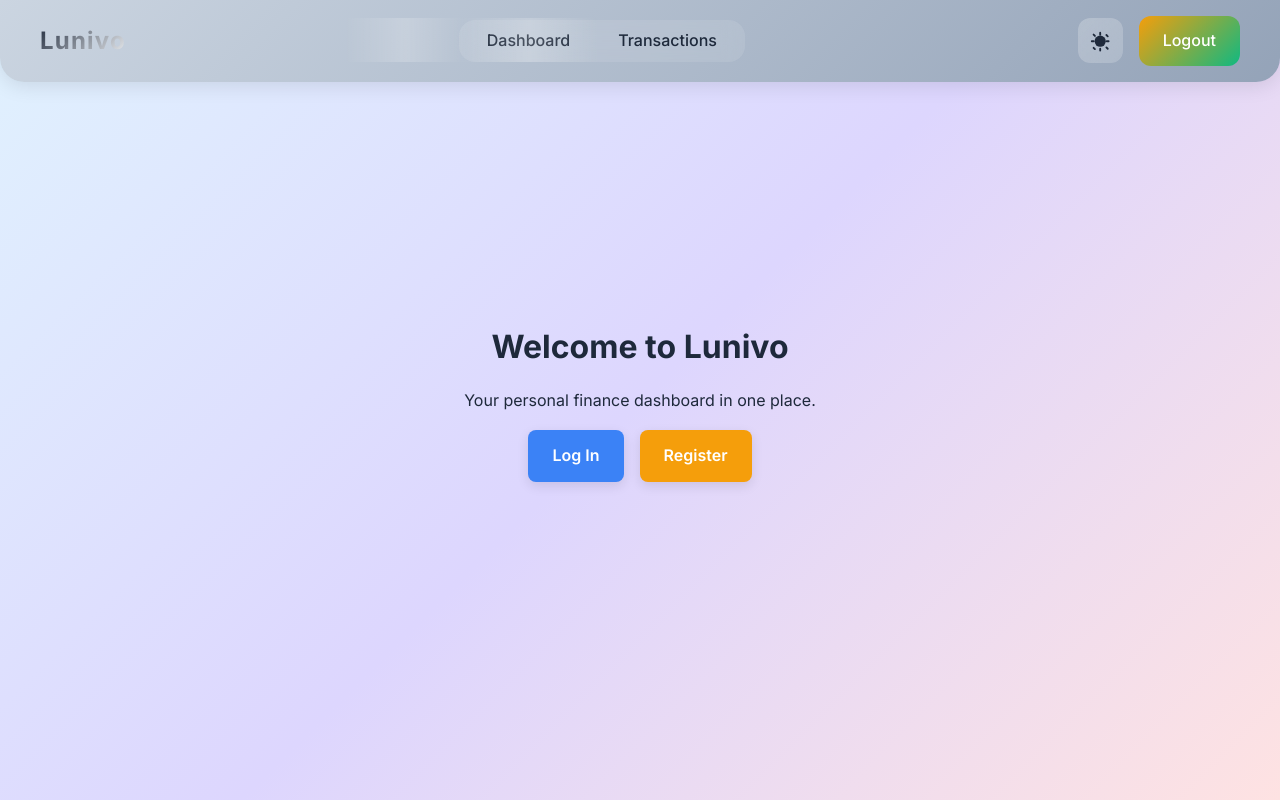
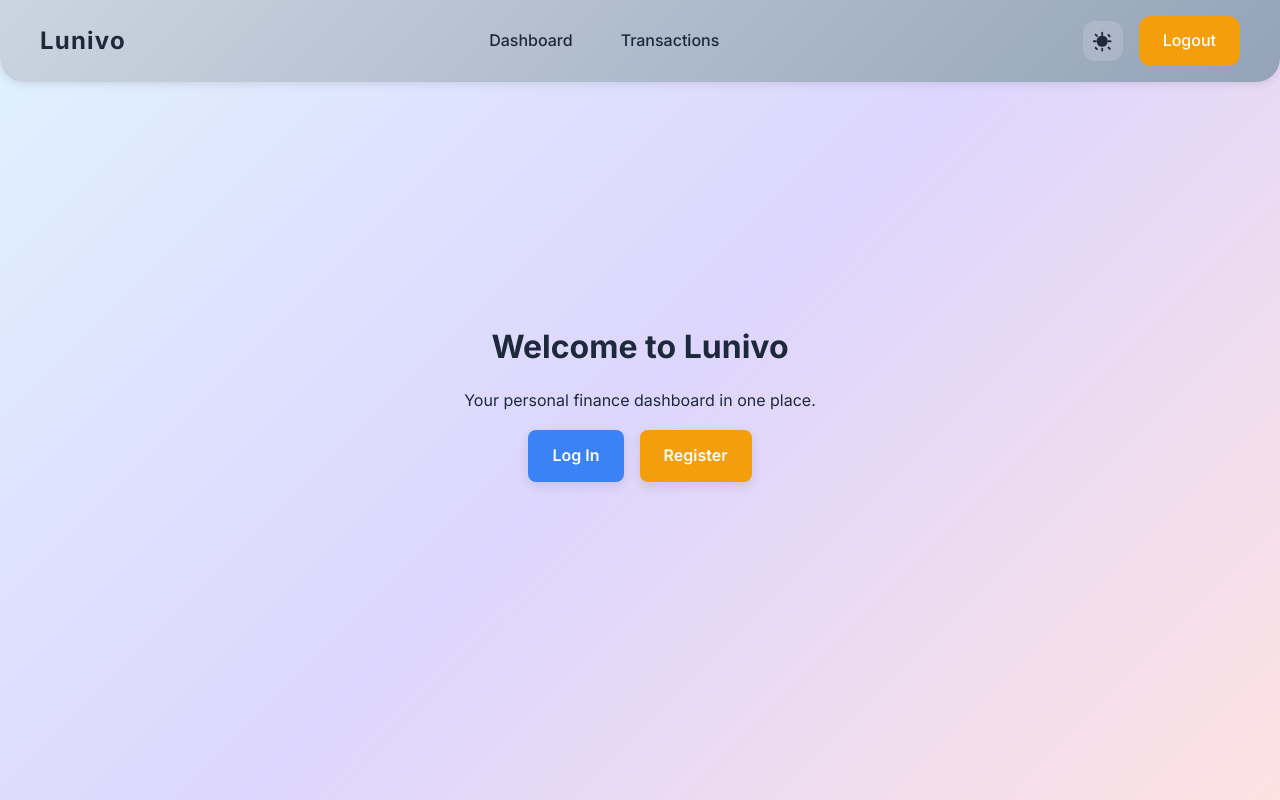
Before and after one commit to FabianC1/Lunivo, a Next.js app: page / in a window 1280 px wide. Built offline with nearby package versions, Linux system fonts and the light colour scheme.

Commit message:
good header

```diff
--- a/components/Navbar.module.css
+++ b/components/Navbar.module.css
@@ -8,31 +8,24 @@
   padding: 1rem 2.5rem;
   background: var(--navbar-color);
   color: var(--navbar-text-color);
-  backdrop-filter: saturate(180%) blur(10px);
-  box-shadow: 0 4px 20px rgba(0, 0, 0, 0.1);
+  box-shadow: 0 2px 8px rgba(0, 0, 0, 0.1);
   border-bottom-left-radius: 1.5rem;
   border-bottom-right-radius: 1.5rem;
-  transition: background 0.3s ease, color 0.3s ease, box-shadow 0.3s ease;
 }
 
 .logo {
   font-size: 1.5rem;
   font-weight: 700;
   letter-spacing: 0.05em;
-  background: linear-gradient(135deg, var(--navbar-text-color) 0%, rgba(255,255,255,0.8) 100%);
-  -webkit-background-clip: text;
-  -webkit-text-fill-color: transparent;
-  background-clip: text;
+  color: var(--navbar-text-color);
 }
 
 .links {
   list-style: none;
   display: flex;
   gap: 0.5rem;
-  background: rgba(255, 255, 255, 0.1);
-  padding: 0.5rem;
-  border-radius: 1rem;
-  backdrop-filter: blur(10px);
+  margin: 0;
+  padding: 0;
 }
 
 .links a {
@@ -40,32 +33,19 @@
   font-weight: 500;
   padding: 0.75rem 1.25rem;
   border-radius: 0.75rem;
-  transition: all 0.2s ease;
-  position: relative;
-  overflow: hidden;
-}
-
-.links a::before {
-  content: '';
-  position: absolute;
-  top: 0;
-  left: -100%;
-  width: 100%;
-  height: 100%;
-  background: linear-gradient(90deg, transparent, rgba(255, 255, 255, 0.2), transparent);
-  transition: left 0.5s;
-}
-
-.links a:hover::before {
-  left: 100%;
+  border: none;
+  background: transparent;
+  cursor: pointer;
+  transition: background-color 0.2s ease;
 }
 
 .links a:hover {
-  background: rgba(255, 255, 255, 0.15);
-  transform: translateY(-1px);
-  box-shadow: 0 4px 12px rgba(0, 0, 0, 0.15);
+  background-color: rgba(255, 255, 255, 0.15);
 }
 
+.links a:active {
+  background-color: rgba(255, 255, 255, 0.25);
+}
 
 .actions {
   display: flex;
@@ -74,81 +54,50 @@
 }
 
 .toggle {
-  background: rgba(255,255,255,0.15);
+  background: rgba(255, 255, 255, 0.15);
   border: none;
   color: inherit;
-  width: 2.8rem;
-  height: 2.8rem;
+  width: 2.5rem;
+  height: 2.5rem;
   display: flex;
   align-items: center;
   justify-content: center;
   border-radius: 0.75rem;
-  transition: all 0.2s ease;
-  backdrop-filter: blur(10px);
-  position: relative;
-  overflow: hidden;
-}
-
-.toggle::before {
-  content: '';
-  position: absolute;
-  top: 0;
-  left: 0;
-  right: 0;
-  bottom: 0;
-  background: linear-gradient(135deg, rgba(255,255,255,0.1) 0%, rgba(255,255,255,0.05) 100%);
-  border-radius: inherit;
+  cursor: pointer;
+  transition: background-color 0.2s ease;
+  padding: 0;
 }
 
 .toggle:hover {
-  background: rgba(255,255,255,0.25);
-  transform: scale(1.05) rotate(5deg);
-  box-shadow: 0 6px 20px rgba(0, 0, 0, 0.2);
+  background-color: rgba(255, 255, 255, 0.25);
+}
+
+.toggle:active {
+  background-color: rgba(255, 255, 255, 0.35);
 }
 
 .icon {
   width: 1.4rem;
   height: 1.4rem;
-  position: relative;
-  z-index: 1;
 }
 
 .logout {
   padding: 0.75rem 1.5rem;
-  background: linear-gradient(135deg, var(--highlight-color) 0%, var(--accent-color) 100%);
+  background: var(--highlight-color);
   color: #fff;
   border-radius: 0.75rem;
   font-weight: 500;
-  transition: all 0.2s ease;
   border: none;
-  position: relative;
-  overflow: hidden;
-}
-
-.logout::before {
-  content: '';
-  position: absolute;
-  top: 0;
-  left: -100%;
-  width: 100%;
-  height: 100%;
-  background: linear-gradient(90deg, transparent, rgba(255, 255, 255, 0.3), transparent);
-  transition: left 0.5s;
-}
-
-.logout:hover::before {
-  left: 100%;
-}
-
-.logout:hover {
-  transform: translateY(-2px);
-  box-shadow: 0 8px 25px rgba(245, 158, 11, 0.4);
+  cursor: pointer;
+  text-decoration: none;
+  display: inline-block;
+  transition: background-color 0.2s ease;
 }
 
 .logout:hover {
   background-color: var(--accent-color);
 }
 
-.logout:hover {
+.logout:active {
   opacity: 0.9;
 }
```
